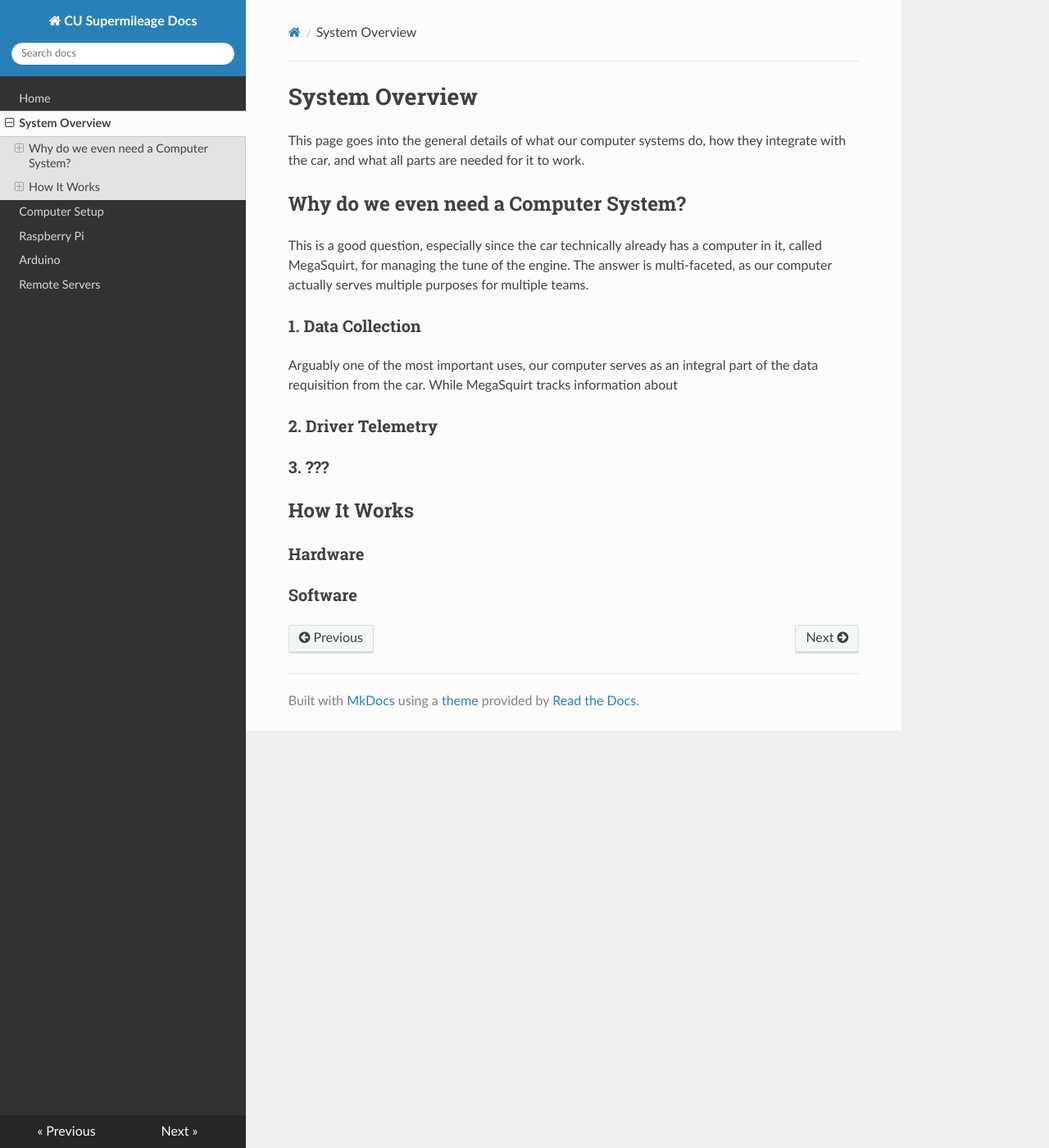
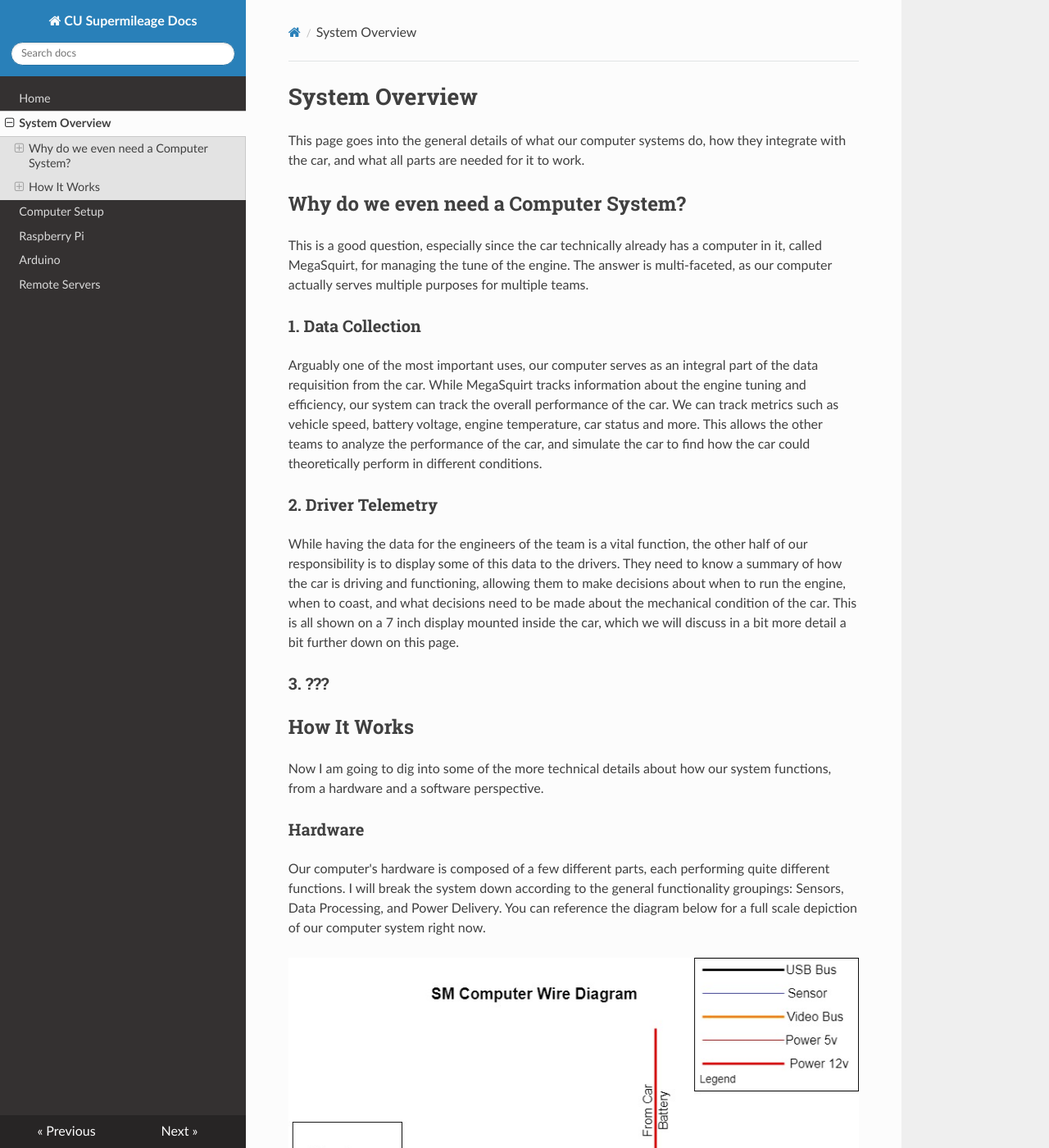
Before and after one commit to HEEV/wiki, an MkDocs documentation site: the page built from docs/system-overview.md, in a window 1280 px wide and 1400 px high. Shown: the whole window at 82% size. Built offline with MkDocs 1.6.1, drawn with Linux system fonts in a browser that asks for light colours; nearby versions of some CDN libraries; some of the changed text lies outside the part shown.

Commit message:
started system overview details

```diff
--- a/docs/system-overview.md
+++ b/docs/system-overview.md
@@ -6,15 +6,34 @@ This page goes into the general details of what our computer systems do, how the
 This is a good question, especially since the car technically already has a computer in it, called MegaSquirt, for managing the tune of the engine. The answer is multi-faceted, as our computer actually serves multiple purposes for multiple teams.
 
 ### 1. Data Collection
-Arguably one of the most important uses, our computer serves as an integral part of the data requisition from the car. While MegaSquirt tracks information about
+Arguably one of the most important uses, our computer serves as an integral part of the data requisition from the car. While MegaSquirt tracks information about the engine tuning and efficiency, our system can track the overall performance of the car. We can track metrics such as vehicle speed, battery voltage, engine temperature, car status and more. This allows the other teams to analyze the performance of the car, and simulate the car to find how the car could theoretically perform in different conditions.
 
 ### 2. Driver Telemetry
+While having the data for the engineers of the team is a vital function, the other half of our responsibility is to display some of this data to the drivers. They need to know a summary of how the car is driving and functioning, allowing them to make decisions about when to run the engine, when to coast, and what decisions need to be made about the mechanical condition of the car. This is all shown on a 7 inch display mounted inside the car, which we will discuss in a bit more detail a bit further down on this page.
 
 ### 3. ???
 
 
 ## How It Works
+Now I am going to dig into some of the more technical details about how our system functions, from a hardware and a software perspective.
 
 ### Hardware
+Our computer's hardware is composed of a few different parts, each performing quite different functions. I will break the system down according to the general functionality groupings: Sensors, Data Processing, and Power Delivery. You can reference the diagram below for a full scale depiction of our computer system right now.
+
+![Computer Hardware Diagram](images/Computer-Sys-Hardware.jpg "Computer Hardware Diagram")
+
+Don't worry if it seems like a lot at the moment, hopefully after the explanations below the diagram will make more sense.
+
+#### Sensors
+All of our sensor inputs are handled by a little microcomputer called an [Arduino Nano](https://store.arduino.cc/products/arduino-nano). This device is a DIY development board that allows us to handle inputs and outputs to and from different types of devices, and is used all over to control custom electronics projects. We use it here to handle intaking and parsing the data that we receive from the sensors in different places in the car.
+
+If you look inside the computer box, however, you will notice that our little board is not alone. It is set into a prototyping board which allows us to create the proper connections for our different sensors. Different sensors require some modification of the signal coming in through the means of resistors, and this prototyping board allows us to do these things. It also allows us to install the correct JST connector for the sensors so we are not permenantly mounting the sensors to the arduino, which would severely limit the portability of the computer box as a whole.
+
+The Arduino Nano, as you can see in the diagram above, is connected to the Raspberry Pi 4 (discussed below) via a USB serial connection by a USB mini-b to USB type-a cable. The arduino is not only powered through this USB connection, but it also sends the sensor data from the car in bulk to the Raspberry Pi with this connection.
+
+#### Data Processing
+TBW
+#### Power Delivery
+TBW
 
 ### Software
```
Also changed, not shown: docs/images/Computer-Sys-Hardware.jpg (added).
